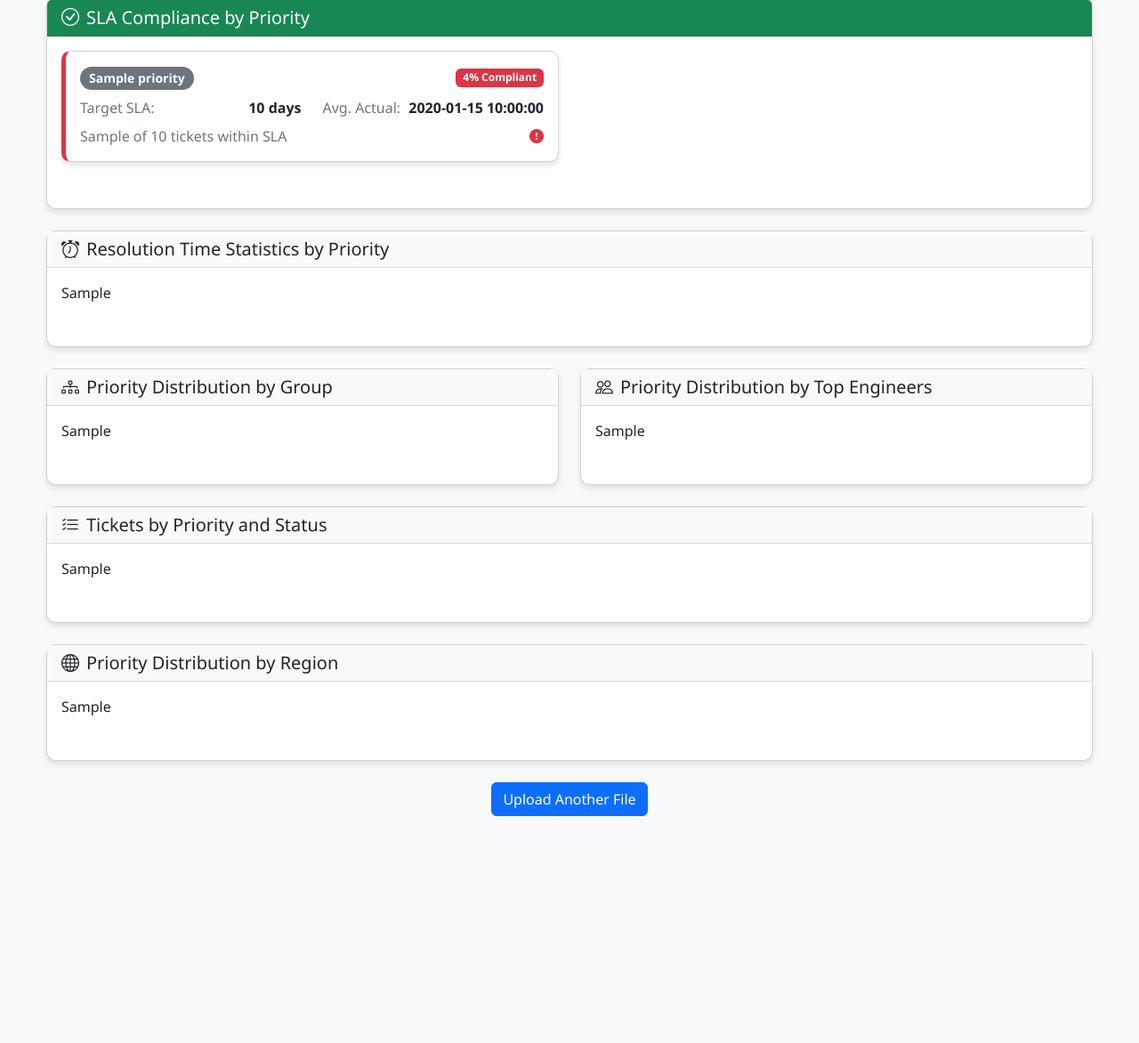
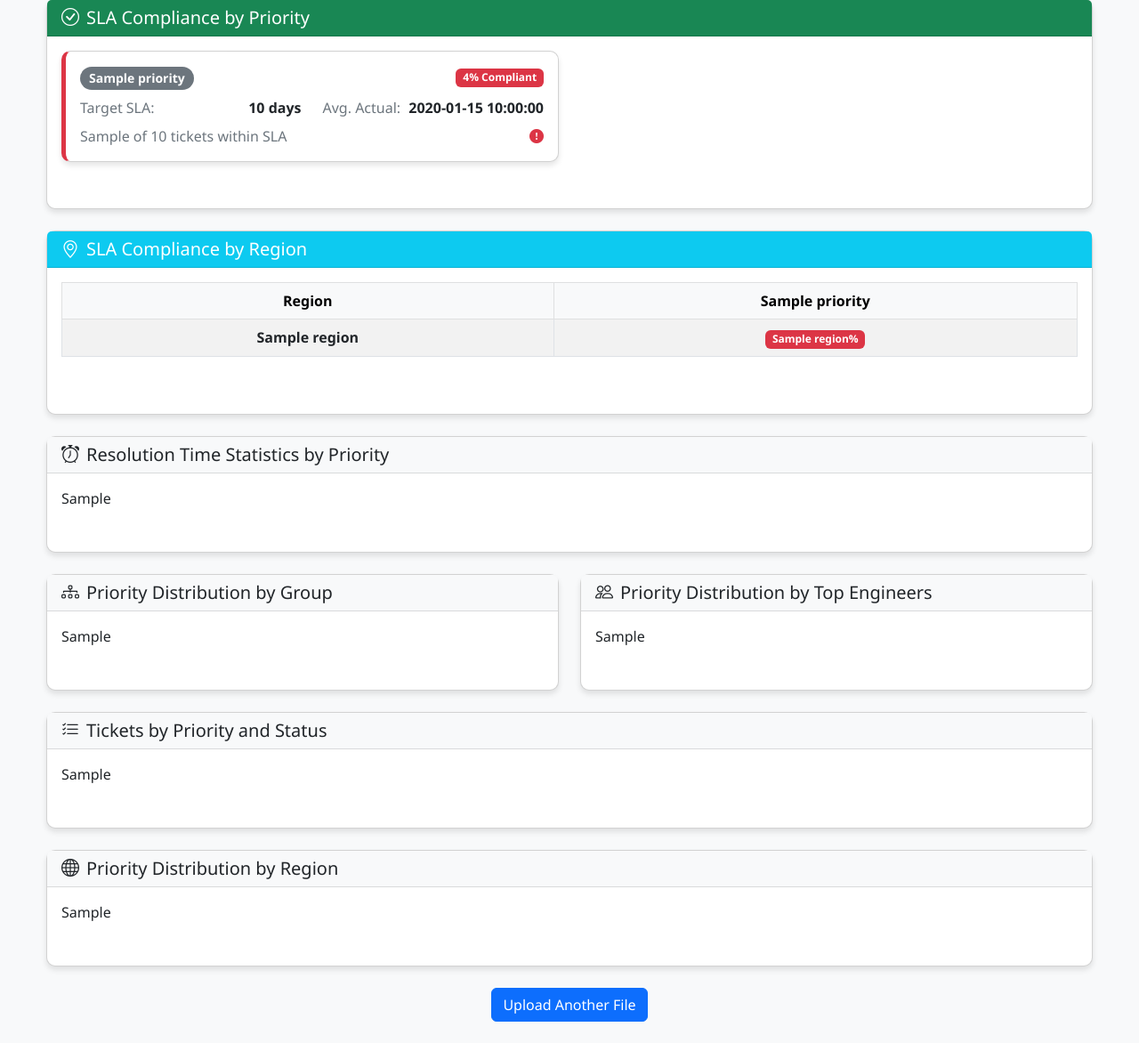
Before and after one commit to rahulbala1799/mc, a Flask app: template templates/priority_analysis.html in a window 1280 px wide. Shown: the part 682-1854 px from the top of the page at 89% size. Before the commit the page ends 1599 px from the top, so only its background shows below. Run offline with Flask 2, Linux system fonts and the light colour scheme; the template is opened without the code that fills it: most values are stand-ins (such as "Sample title", 1, 10 or a date in 2020); some libraries are stand-ins or nearby versions.

Commit message:
Add SLA Compliance by Region table to priority_analysis page only

```diff
--- a/app.py
+++ b/app.py
@@ -1515,57 +1515,37 @@ def priority_analysis():
             index=False
         )
 
-        # === SLA COMPLIANCE BY REGION ===
-        # For each region, for each priority, calculate SLA compliance
-        regions = sorted(df['Region'].unique())
-        sla_compliance_by_region = {}
-        for region in regions:
-            region_data = df[df['Region'] == region]
-            region_sla = {}
-            for priority in all_priorities:
-                # Use robust normalization for priority
-                norm_priority = normalize_priority(priority)
-                if 'urgent' in norm_priority:
-                    sla_threshold = sla_thresholds['urgent']
-                elif 'high' in norm_priority:
-                    sla_threshold = sla_thresholds['high']
-                elif 'normal' in norm_priority:
-                    sla_threshold = sla_thresholds['normal']
-                elif 'low' in norm_priority:
-                    sla_threshold = sla_thresholds['low']
-                else:
-                    sla_threshold = sla_thresholds['no priority']
-
-                region_priority_solved = region_data[(region_data['Priority'] == priority) & (region_data['Ticket status'] == 'Solved')]
-                solved_count = len(region_priority_solved)
-                if solved_count > 0:
-                    within_sla = len(region_priority_solved[region_priority_solved['Resolution Time (Days)'] <= sla_threshold])
-                    compliance_rate = round((within_sla / solved_count) * 100, 1)
-                else:
-                    compliance_rate = None
-                region_sla[priority] = compliance_rate
-            sla_compliance_by_region[region] = region_sla
-        # Prepare chart data: regions as labels, for each priority a dataset
-        sla_chart_data = {
-            'labels': regions,
-            'datasets': []
-        }
-        for priority in all_priorities:
-            data = [sla_compliance_by_region[region][priority] if sla_compliance_by_region[region][priority] is not None else 0 for region in regions]
-            # Assign a color for each priority
-            color_map = {
-                'Urgent': 'rgba(220, 53, 69, 0.7)',
-                'High': 'rgba(255, 193, 7, 0.7)',
-                'Normal': 'rgba(25, 135, 84, 0.7)',
-                'Low': 'rgba(13, 110, 253, 0.7)',
-                'No Priority': 'rgba(108, 117, 125, 0.7)'
-            }
-            color = color_map.get(priority, 'rgba(108, 117, 125, 0.7)')
-            sla_chart_data['datasets'].append({
-                'label': str(priority),
-                'data': data,
-                'backgroundColor': color
-            })
+        # === SLA COMPLIANCE BY REGION (NEW, ONLY FOR THIS ROUTE) ===
+        def calculate_sla_compliance_by_region(df, sla_thresholds, priorities):
+            regions = sorted(df['Region'].unique())
+            result = {}
+            for region in regions:
+                region_data = df[df['Region'] == region]
+                region_result = {}
+                for priority in priorities:
+                    # Get solved tickets for this region/priority
+                    solved = region_data[(region_data['Priority'] == priority) & (region_data['Ticket status'].str.lower() == 'solved')]
+                    if len(solved) == 0:
+                        region_result[priority] = None
+                        continue
+                    # Determine SLA threshold
+                    p = str(priority).strip().lower()
+                    if 'urgent' in p:
+                        sla = 1
+                    elif 'high' in p:
+                        sla = 2
+                    elif 'normal' in p:
+                        sla = 10
+                    elif 'low' in p:
+                        sla = 20
+                    else:
+                        sla = 7  # fallback
+                    within_sla = solved[solved['Resolution Time (Days)'] <= sla]
+                    compliance = round((len(within_sla) / len(solved)) * 100, 1)
+                    region_result[priority] = compliance
+                result[region] = region_result
+            return result
+        sla_by_region = calculate_sla_compliance_by_region(df, sla_thresholds, all_priorities)
 
         return render_template(
             'priority_analysis.html',
@@ -1580,7 +1560,7 @@ def priority_analysis():
             priority_metrics=priority_metrics,
             sorted_priorities=sorted_priorities,
             sla_data=sla_data,
-            sla_compliance_by_region=sla_compliance_by_region,
+            sla_compliance_by_region=sla_by_region,
             sla_chart_data=sla_chart_data
         )
 
--- a/templates/priority_analysis.html
+++ b/templates/priority_analysis.html
@@ -322,6 +322,46 @@
             </div>
         </div>
 
+        <!-- SLA Compliance by Region (NEW) -->
+        <div class="card mb-4">
+            <div class="card-header bg-info text-white">
+                <h5 class="card-title mb-0"><i class="bi bi-geo-alt me-2"></i>SLA Compliance by Region</h5>
+            </div>
+            <div class="card-body">
+                <div class="table-responsive">
+                    <table class="table table-bordered table-striped align-middle text-center">
+                        <thead class="table-light">
+                            <tr>
+                                <th>Region</th>
+                                {% for priority in all_priorities %}
+                                <th>{{ priority }}</th>
+                                {% endfor %}
+                            </tr>
+                        </thead>
+                        <tbody>
+                            {% for region, region_data in sla_by_region.items() %}
+                            <tr>
+                                <td class="fw-bold">{{ region }}</td>
+                                {% for priority in all_priorities %}
+                                {% set val = region_data[priority] %}
+                                <td>
+                                    {% if val is not none %}
+                                        <span class="badge {% if val >= 90 %}bg-success{% elif val >= 75 %}bg-warning{% else %}bg-danger{% endif %}">
+                                            {{ val }}%
+                                        </span>
+                                    {% else %}
+                                        <span class="text-muted">N/A</span>
+                                    {% endif %}
+                                </td>
+                                {% endfor %}
+                            </tr>
+                            {% endfor %}
+                        </tbody>
+                    </table>
+                </div>
+            </div>
+        </div>
+
         <!-- Resolution Time Stats -->
         <div class="card mb-4">
             <div class="card-header">
```
